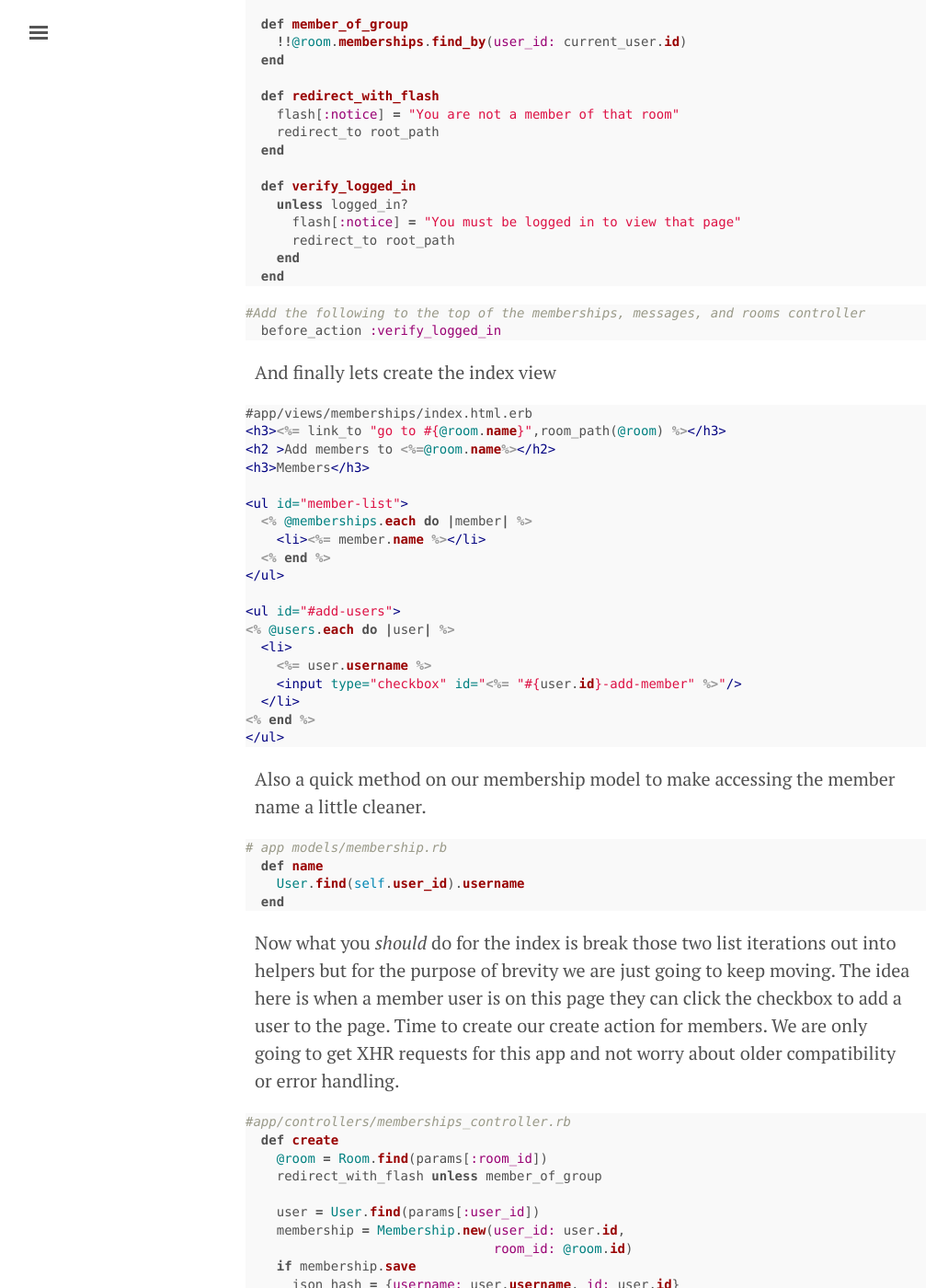
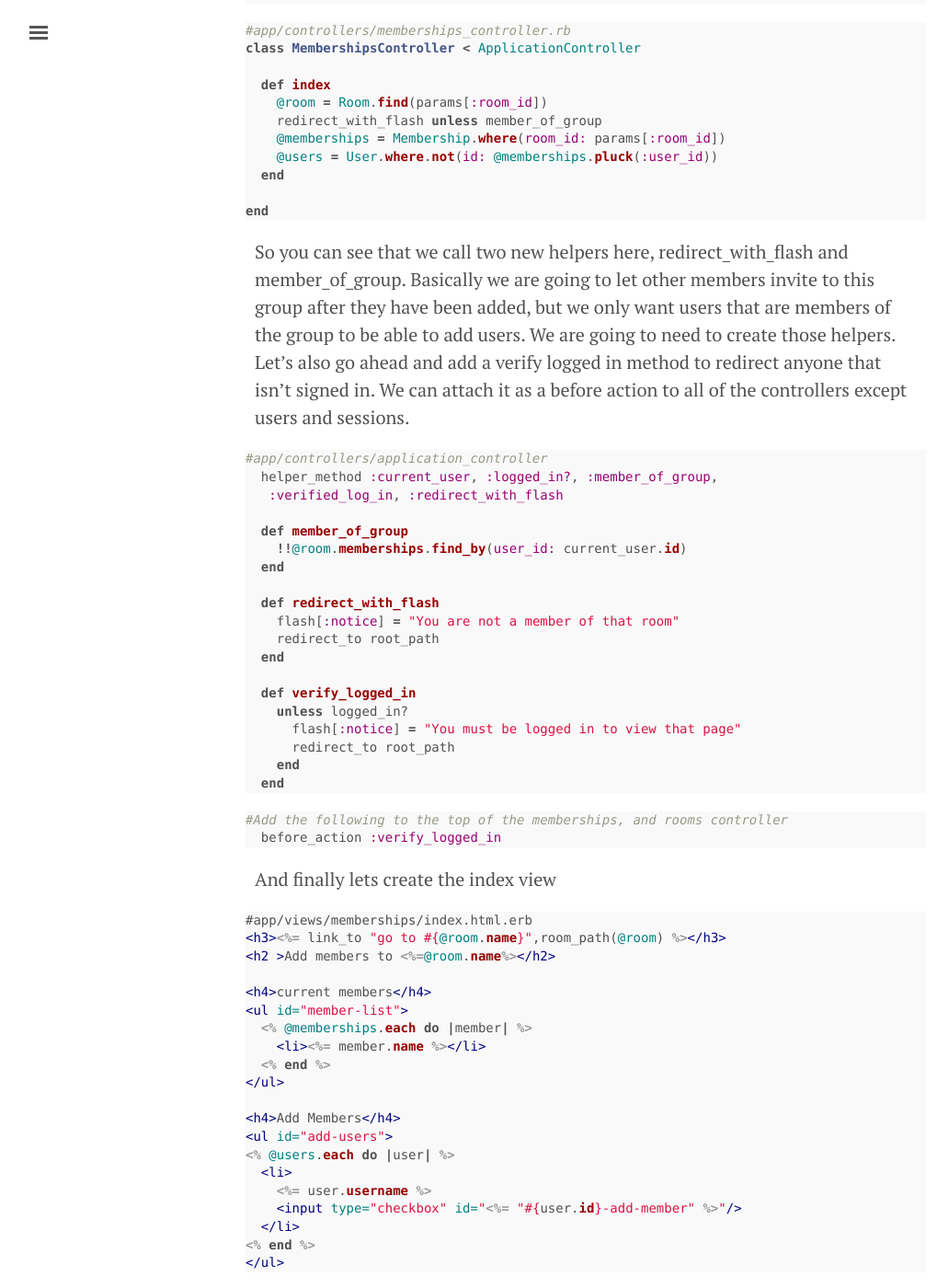
Before and after one commit to thomas-yancey/thomas-yancey.github.io, a Jekyll site: the page built from _posts/2016-07-05-action-cable-chat.md, in a window 1280 px wide and 1400 px high, scrolled down 7375 px. Shown: the whole window at 92% size, without its empty margins (3-1022 px from the left). Built offline with Jekyll 4.4.1, drawn with Linux system fonts in a browser that asks for light colours; comment, search, counter and statistics services are not loaded; some of the changed text lies outside the part shown.

Commit message:
revisions to part 1

```diff
--- a/_posts/2016-07-05-action-cable-chat.md
+++ b/_posts/2016-07-05-action-cable-chat.md
@@ -105,13 +105,13 @@ we need to setup our routes for users, sessions and root in config/routes.rb
 
 {% highlight ruby %}
 
-  root to: 'welcome#index'.
-  resources :users, only: [:new, :index, :create]
+  root to: 'welcome#index'
+  resources :users, only: [:new, :create]
   resources :sessions, only: [:new, :destroy, :create]
 {% endhighlight %}
 
 
-Create the corresponding controllers for users and sessions.
+Create the corresponding views and controller for users
 
 {% highlight Ruby %}
 class UsersController < ApplicationController
@@ -143,6 +143,22 @@ class UsersController < ApplicationController
 end
 {% endhighlight %}
 
+{% highlight erb %}
+#app/views/users/new.html.erb
+<%= form_for @user do |f| %>
+
+  <%= f.label :username %>
+  <%= f.text_field :username %>
+
+  <%= f.label :password %>
+  <%= f.password_field :password %>
+
+  <%= f.submit "Login" %>
+<% end %>
+{% endhighlight %}
+
+Now create the controller and views for Session
+
 {% highlight ruby %}
 class SessionsController < ApplicationController
 
@@ -170,7 +186,21 @@ class SessionsController < ApplicationController
 end
 {% endhighlight %}
 
-You can see we add everyone to a room when the new user is created. The idea of this is to have one open chat room everyne is subscribed to. Add this first room to a seed file and seed the database.
+{% highlight erb %}
+#app/views/sessions/new.html.erb
+<%= form_for :session, url: sessions_path do |f| %>
+
+  <%= f.label :username %>
+  <%= f.text_field :username %>
+
+  <%= f.label :password %>
+  <%= f.password_field :password %>
+
+  <%= f.submit "Login" %>
+<% end %>
+{% endhighlight %}
+
+You can see in the user controller we add everyone to a room when a user is created. The idea of this is to have one open chat room everyne is subscribed to. Add this first room to a seed file and seed the database.
 
 {% highlight ruby %}
 #app/db/seeds.rb
@@ -196,12 +226,11 @@ class ApplicationController < ActionController::Base
 end
 {% endhighlight %}
 
-
-This won't work right away because as you can see we set up a redirect to the rooms_path. We want the user to be redirected to their list of rooms which will eventaully be the rooms index. Lets get that all wired up. Go ahead and create the rooms controller and set up your routes.
+You now can navigate directly to the new user and session pages. On submit it will break though because we redirect a logged in user to the rooms_path which doesn't currently exist. Lets get that all wired up. Go ahead and create the rooms controller and set up your routes.
 
 {% highlight ruby %}
 # config/routes.rb
-resources :rooms, except: [:update, :edit]
+resources :rooms, except: [:update, :edit, :destroy]
 
 # app/controllers/rooms_controller
 class RoomsController < ApplicationController
@@ -273,7 +302,7 @@ At this point we should have a functioning user model. Lets add a basic navbar s
     <% end %>
 {% endhighlight %}
 
-Go ahead and run through login and logouts to see that it is all working appropriately. With that all up and running lets move onto the rooms pages. The idea will be that you can have multiple rooms, and we want to display links to all the show pages for those rooms. So we are going to create two partials that we are going to use inside of the index. One is going to be the form and the other is just the actual room partial.
+Go ahead and run through login and logouts to see that it is all working appropriately. With that all up and running lets move onto the rooms pages. The idea will be that you can have multiple rooms, and we want to display links to all the show pages for those rooms. So we are going to create two partials that we are going to use inside of the index. One is going to be the form and the other is just the room partial itself to display all of the rooms.
 
 
 
@@ -331,7 +360,7 @@ class MembershipsController < ApplicationController
 end
 {% endhighlight %}
 
- So you can see that we make a redirect unless member_of_group. Basically we are going to let other members invite to this group after they have been added, but we only want users that are members of the group to be able to add users. We are going to need to create that helper. Let's also go ahead and add a verify logged in method to redirect anyone that isn't signed in. We can attach it as a before action to all of the controllers except users and sessions.
+ So you can see that we call two new helpers here, redirect_with_flash and member_of_group. Basically we are going to let other members invite to this group after they have been added, but we only want users that are members of the group to be able to add users. We are going to need to create those helpers. Let's also go ahead and add a verify logged in method to redirect anyone that isn't signed in. We can attach it as a before action to all of the controllers except users and sessions.
 
 {% highlight ruby %}
 #app/controllers/application_controller
@@ -357,7 +386,7 @@ end
 {% endhighlight %}
 
 {% highlight ruby %}
-#Add the following to the top of the memberships, messages, and rooms controller
+#Add the following to the top of the memberships, and rooms controller
   before_action :verify_logged_in
 {% endhighlight %}
 
@@ -367,15 +396,16 @@ And finally lets create the index view
 #app/views/memberships/index.html.erb
 <h3><%= link_to "go to #{@room.name}",room_path(@room) %></h3>
 <h2 >Add members to <%=@room.name%></h2>
-<h3>Members</h3>
 
+<h4>current members</h4>
 <ul id="member-list">
   <% @memberships.each do |member| %>
     <li><%= member.name %></li>
   <% end %>
 </ul>
 
-<ul id="#add-users">
+<h4>Add Members</h4>
+<ul id="add-users">
 <% @users.each do |user| %>
   <li>
     <%= user.username %>
@@ -394,10 +424,14 @@ Also a quick method on our membership model to make accessing the member name a
   end
 {% endhighlight %}
 
-Now what you <em>should</em> do for the index is break those two list iterations out into helpers but for the purpose of brevity we are just going to keep moving. The idea here is when a member user is on this page they can click the checkbox to add a user to the page. Time to create our create action for members. We are only going to get XHR requests for this app and not worry about older compatibility or error handling.
+Now what you <em>should</em> do for the index is break those two list iterations out into helpers but for the purpose of brevity we are just going to keep moving. The idea here is when a member user is on this page they can click the checkbox to add a user to the page. When they click the checkbox we want to send an ajax request to the Membership create action. We want a successful creation to send us back the info on that user so we can remove him from the add member list to the current member list.
+
+Time to make the create action for members. We are only going to get XHR requests for this app and not worry about older compatibility or error handling.
 
 {% highlight ruby %}
 #app/controllers/memberships_controller.rb
+  before_action :verify_logged_in
+
   def create
     @room = Room.find(params[:room_id])
     redirect_with_flash unless member_of_group
@@ -448,6 +482,8 @@ I want to add one validation here to our Membership. We should validate that no
 validates_uniqueness_of :user_id, :scope => :room_id
 {% endhighlight %}
 
+Try and create a new group now. You will be directed to the memberships page and when you check a checkbox next to a user name they will move from the add members list to the current members list.
+
 Last but not least we need to create our rooms show page. After we have this up and running we are ready to integrate our WebSockets!!! So for this bit we want to have our rooms first render all of the messages, we are gonna limit it to 1000 cause this app is gonna take off! Let's go ahead and fill out the show action in rooms and create the view.
 
 {% highlight ruby %}
@@ -476,19 +512,15 @@ Last but not least we need to create our rooms show page. After we have this up
 </ul>
 
 <%= link_to "invite people", room_memberships_path(@room) %>
-<%= render @messages %>
-
-<%= render partial: "/messages/form", locals: {room: @room, message: @message} %>
 
 {% endhighlight %}
 
 We are going to use that green-dot.png to show when users enter and exit the room eventually. If you are following along you can grab the image from this [repo]({{ "https://github.com/thomas-yancey/action-cable-chat-template" }}).
 
-Now we need to put the form  and message partials we called above in the messages view folder. Lets create that controller and then make the partials.
+Like a standard chat app we are going to list all messages and than at the bottom have a place to enter a new message. Create the controller and partials for messages.
 
 {% highlight erb %}
 #app/views/messages/_form.html.erb
-
 <%= form_for message do |f| %>
 
   <%= f.hidden_field :room_id, value: room.id %>
@@ -501,7 +533,6 @@ Now we need to put the form  and message partials we called above in the message
 
 {% highlight erb %}
 #app/views/messages/_message.html.erb
-
 <%= form_for message do |f| %>
 
   <%= f.hidden_field :room_id, value: room.id %>
@@ -541,10 +572,13 @@ class MessagesController < ApplicationController
 end
 {% endhighlight %}
 
+Now render all of the messages in the room and add the form just below it. Put these two lines at the bottom of your rooms show page
+
+{% highlight ruby %}
+#app/views/rooms/show.html.erb
+<%= render partial: "/messages/form", locals: {room: @room, message: @message} %>
+<%= render @messages %>
+
+{% endhighlight %}
+
 Alright! We made it through, currently we have a pretty basic outline of an app. You can login, logout, create chatrooms, add members, and post messages, Next post we are going make this chat realtime!
-
-## Go through all of your before action for validations
-
-[jekyll-docs]: http://jekyllrb.com/docs/home
-[jekyll-gh]:   https://github.com/jekyll/jekyll
-[jekyll-talk]: https://talk.jekyllrb.com/
```
Also changed, not shown: other parts of _posts/2016-07-05-action-cable-chat.md (+6 -6 lines), _posts/2016-07-06-action-cable-chat-two.md (+1 -1 lines).
